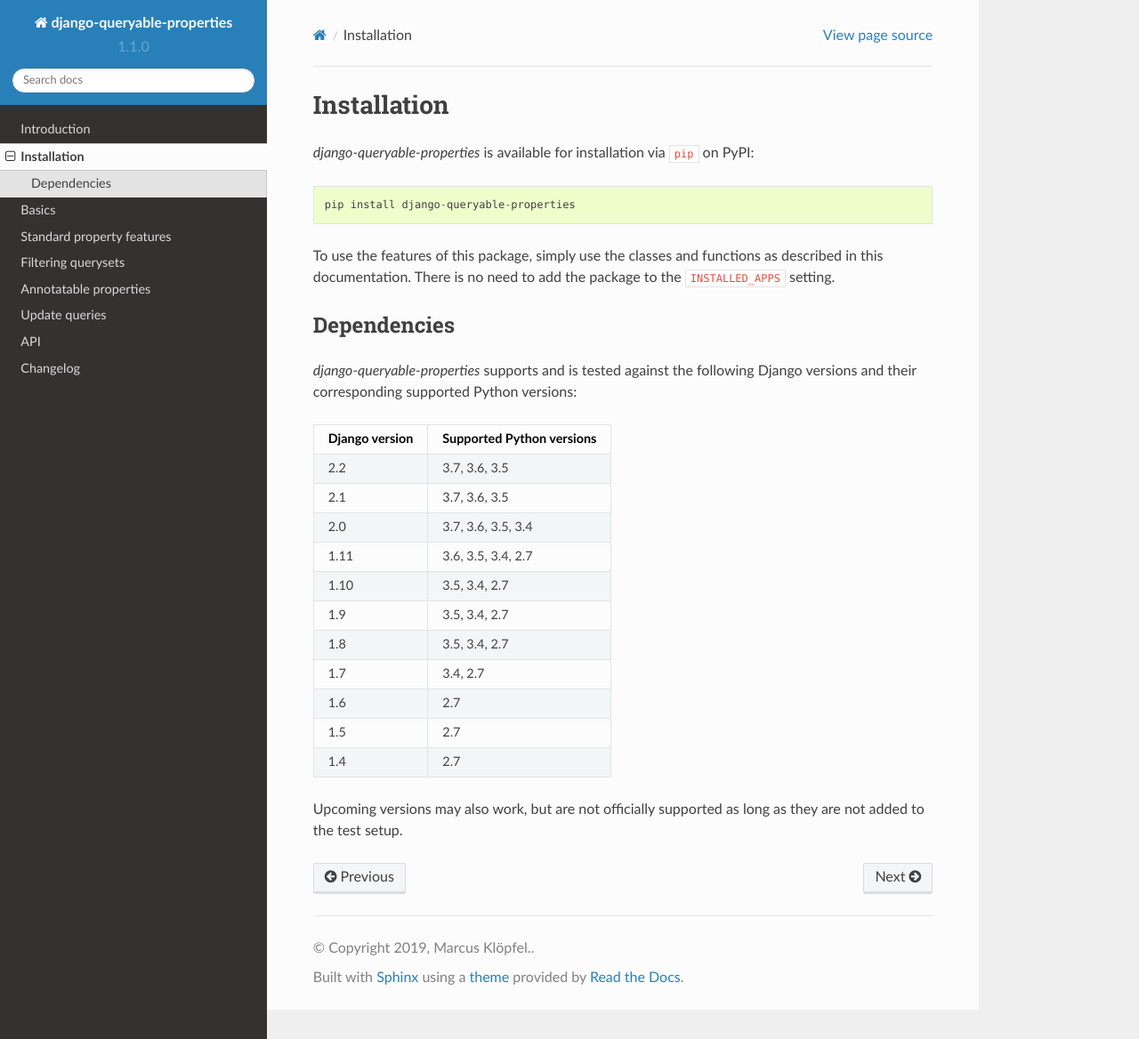
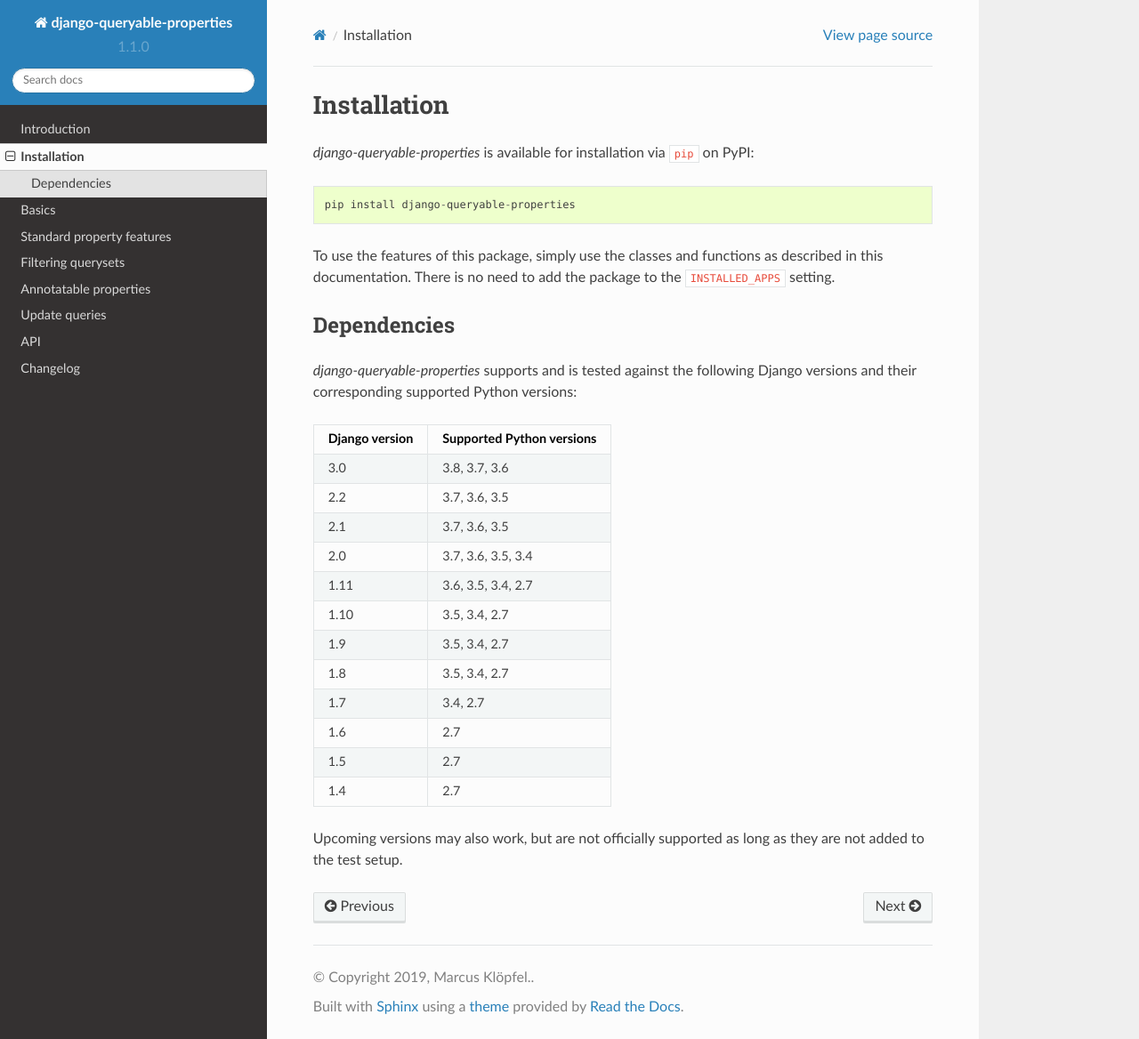
Before and after one commit to W1ldPo1nter/django-queryable-properties, a Sphinx documentation site: the page built from docs/installation.md, in a window 1280 px wide and 1168 px high. Shown: the whole window at 89% size. Built offline with Sphinx 7.4.7 and the Read the Docs theme 2.0.0, drawn with Linux system fonts in a browser that asks for light colours.

Commit message:
Updated docs regarding Django 3.0 support

```diff
--- a/docs/installation.md
+++ b/docs/installation.md
@@ -18,6 +18,8 @@
 +----------------+---------------------------+
 | Django version | Supported Python versions |
 +================+===========================+
+| 3.0            | 3.8, 3.7, 3.6             |
++----------------+---------------------------+
 | 2.2            | 3.7, 3.6, 3.5             |
 +----------------+---------------------------+
 | 2.1            | 3.7, 3.6, 3.5             |
```
